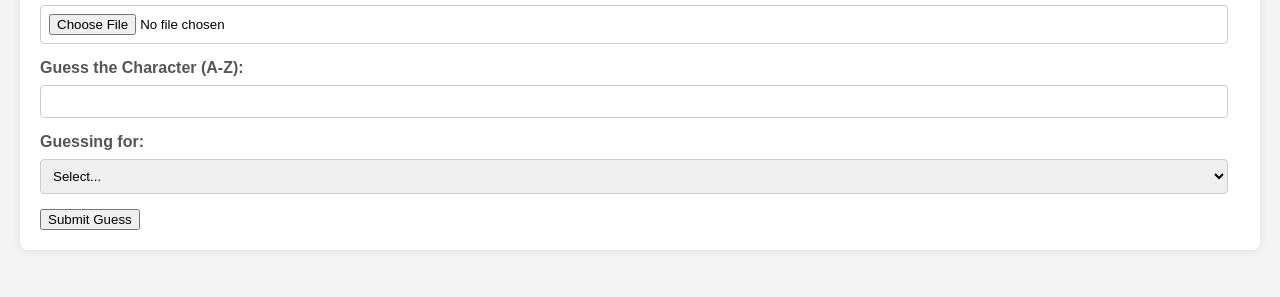
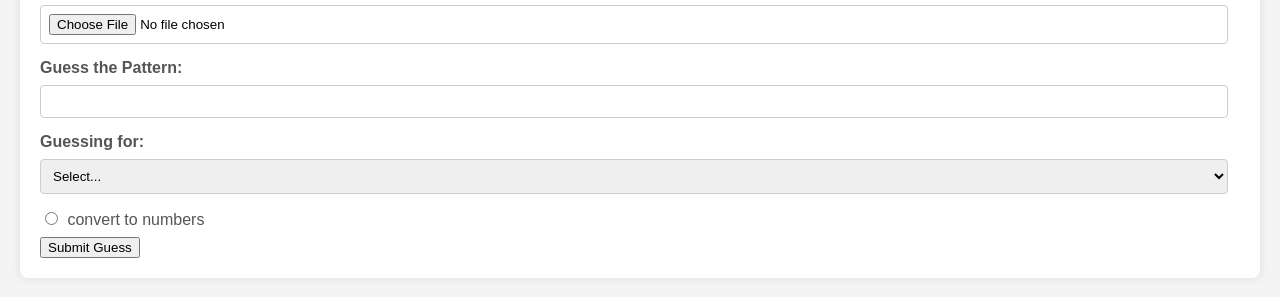
Before and after one commit to FBMPIX/Group_Project, a plain HTML site: page CPS3525/project3.html in a window 1280 px wide. Shown: the part 141-438 px from the top of the page. Drawn offline with Linux system fonts and the light colour scheme.

Commit message:
Add a new radio, remove word limit

```diff
--- a/CPS3525/project3.html
+++ b/CPS3525/project3.html
@@ -86,8 +86,8 @@
         </div>
 
         <div>
-                <label for="guess_char">Guess the Character (A-Z):</label>
-                <input type="text" id="guess_char" name="guess_char" maxlength="1" pattern="[A-Z]" title="Enter a single uppercase letter" required>
+            <label for="guess_pattern">Guess the Pattern:</label>
+            <input type="text" id="guess_pattern" name="guess_pattern" title="Enter the pattern to guess" required>
         </div>
 
         <div>
@@ -99,6 +99,12 @@
             </select>
         </div>
 
+        <div class="radio-group">
+            <label>
+                <input type="radio" name="conversion" value="convert"> convert to numbers
+            </label>
+        </div>
+
         <button type="submit">Submit Guess</button>
     </form>
 </div>
```
Lines whose indentation alone changed are shown as unchanged.
